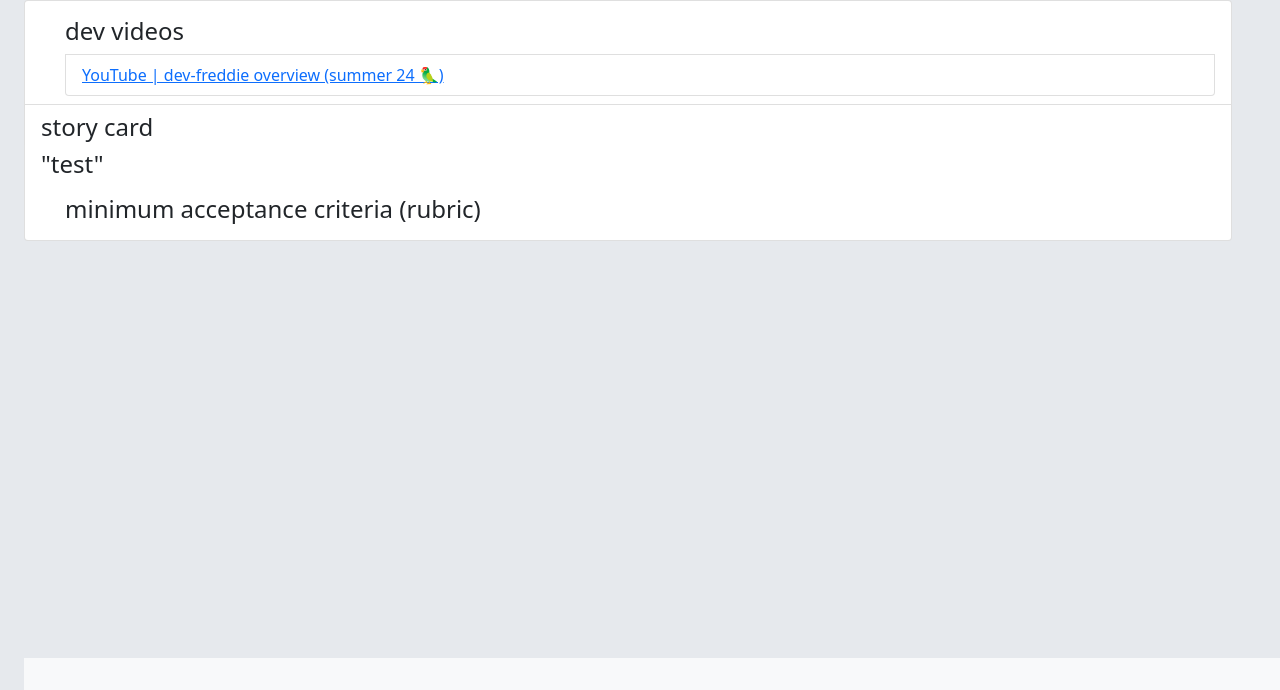
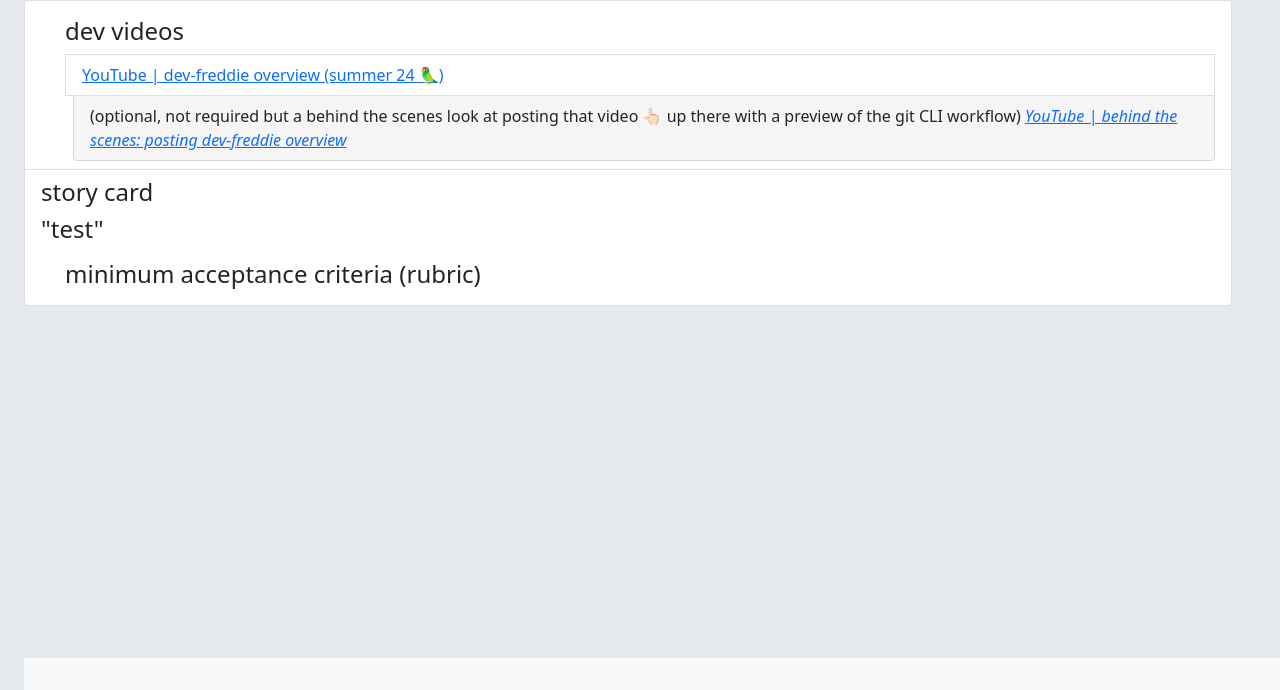
Before and after one commit to barrycumbie/dev, a plain HTML site: page docs/pages/dev-land/dev-freddie.html in a window 1280 px wide. Shown: the part 110-800 px from the top of the page. Drawn offline with nearby package versions, Linux system fonts and the light colour scheme.

Commit message:
add behind scenese vid

```diff
--- a/docs/pages/dev-land/dev-freddie.html
+++ b/docs/pages/dev-land/dev-freddie.html
@@ -77,6 +77,14 @@
               <a class="card-link" href="https://youtu.be/n324DCBm4Fw" target="_blank">YouTube | dev-freddie overview (summer 24 🦜)</a>
             </li>
 
+            <li class="list-group-item ms-2">
+              (optional, not required but a behind the scenes look at posting that video 👆🏻 up there with a preview of the git CLI
+              workflow)
+              <a class="card-link fst-italic" href="https://youtu.be/SZXQwUZFywk" target="_blank">YouTube | behind the scenes: posting dev-freddie overview</a>
+            </li>
+
+
+
 
           </ul>
         </li>
```
